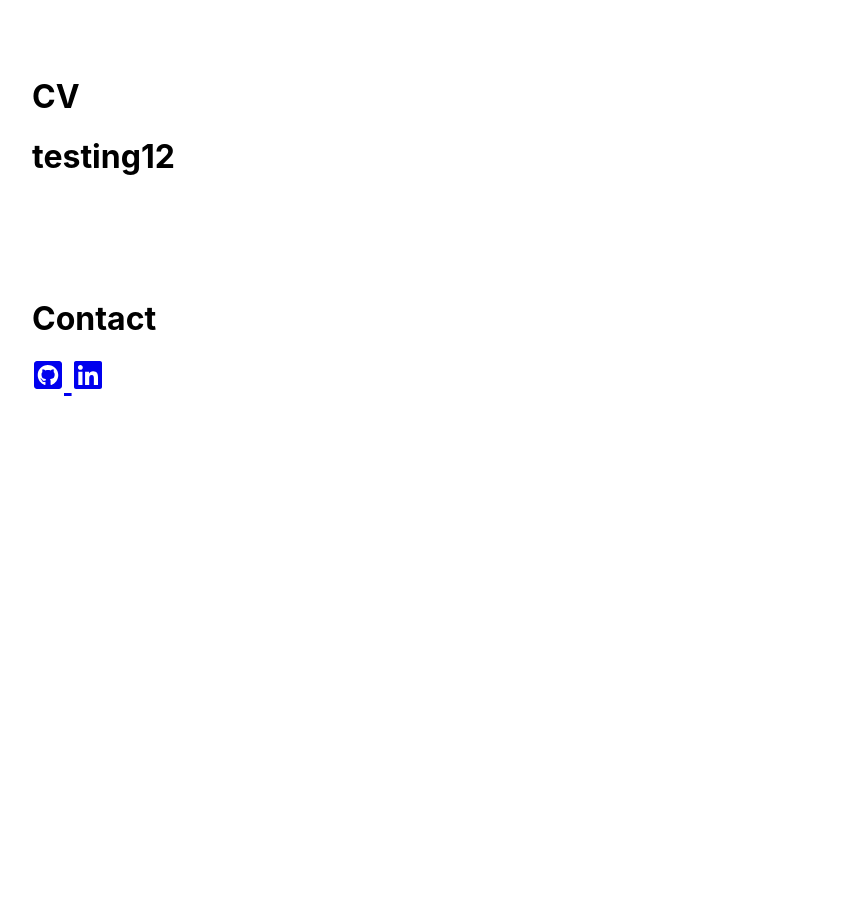
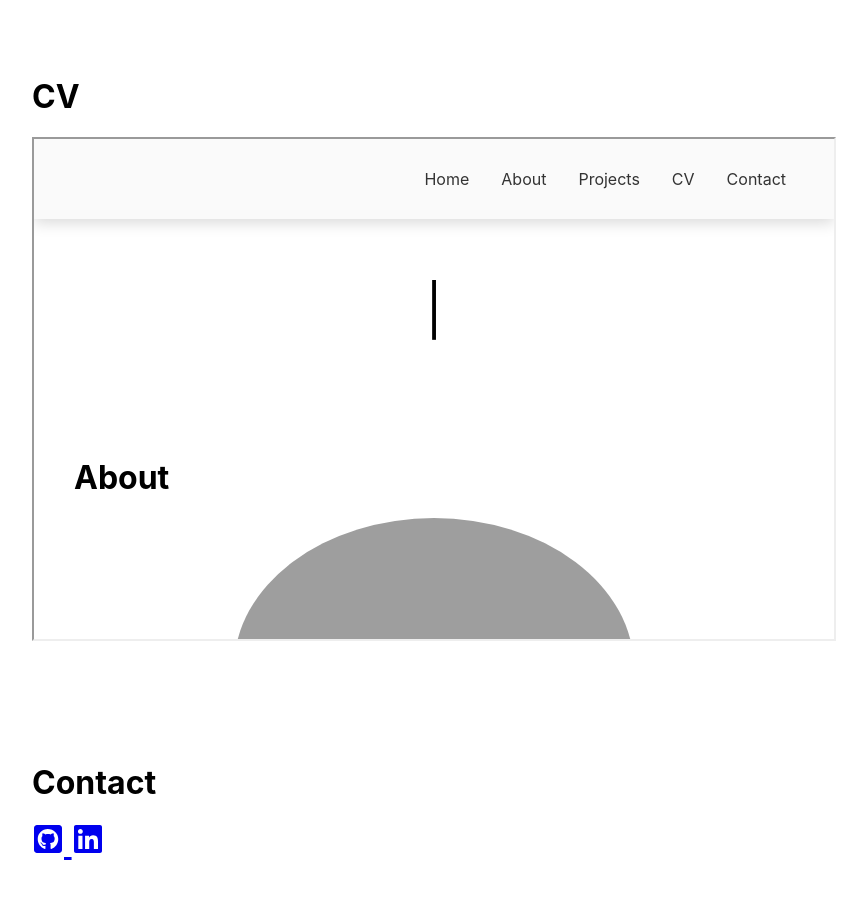
Before and after one commit to LTan9876/LTan9876.github.io, a React (Create React App) app: page / in a window 1280 px wide. Shown: the part 1420-2318 px from the top of the page, without its empty margins (208-1075 px from the left). Before the commit the page ends 1881 px from the top, so only its background shows below. Built offline with nearby package versions, Linux system fonts and the light colour scheme.

Commit message:
resume added

```diff
--- a/src/Components/Cv.js
+++ b/src/Components/Cv.js
@@ -1,13 +1,16 @@
 import React from 'react'
+import Pdf from '../resume.pdf'
 
 export default class Cv extends React.Component {
 
   render() {
     return (
       <div>
-        <h1>
-          testing12
-        </h1>
+        <iframe
+        src = {Pdf}
+        width = "100%"
+        height = "500px"
+        ></iframe>
       </div>
     )
   }
```
Also changed, not shown: 1 other file (tests, documents, lock files or other folders).
